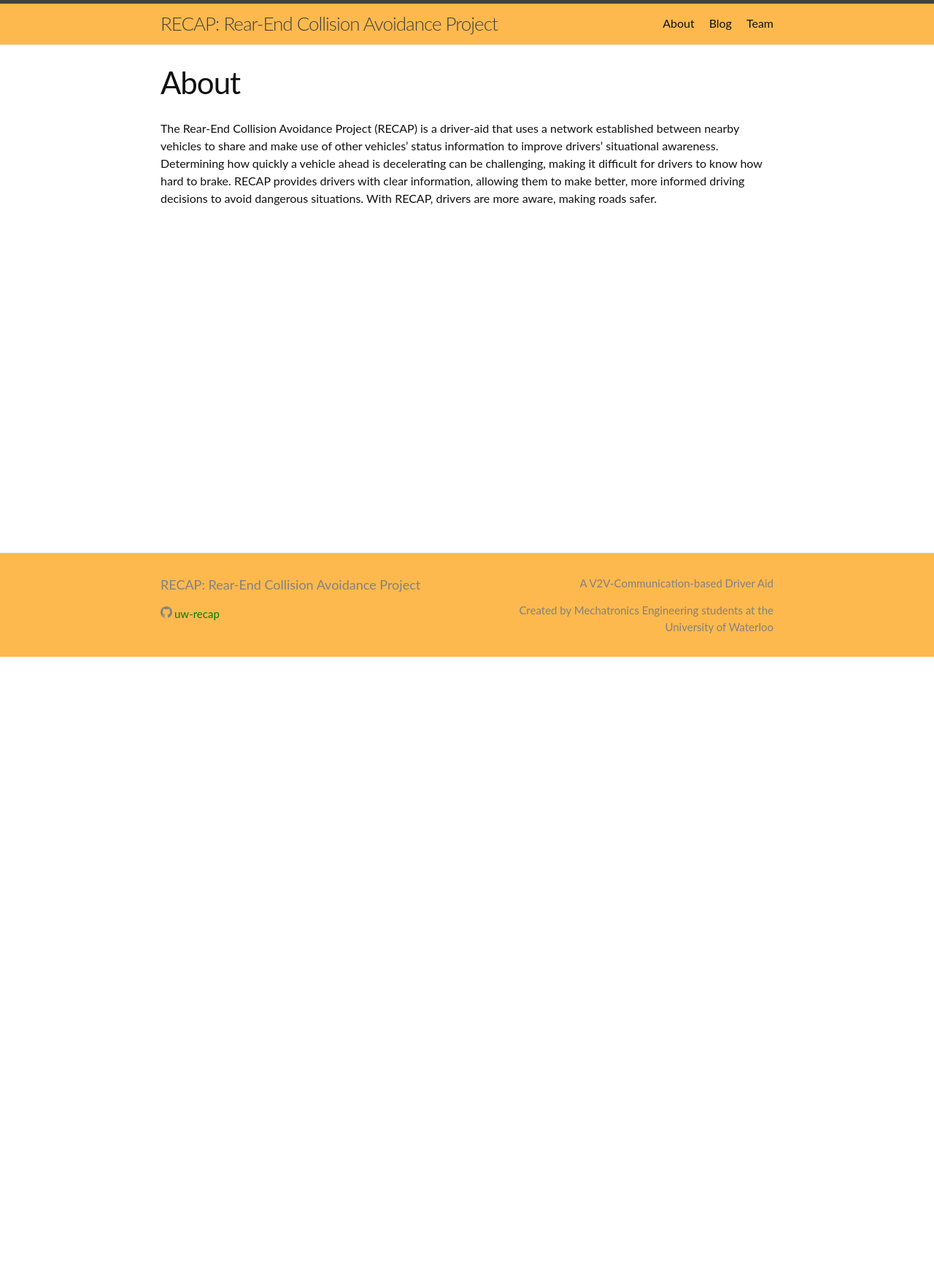
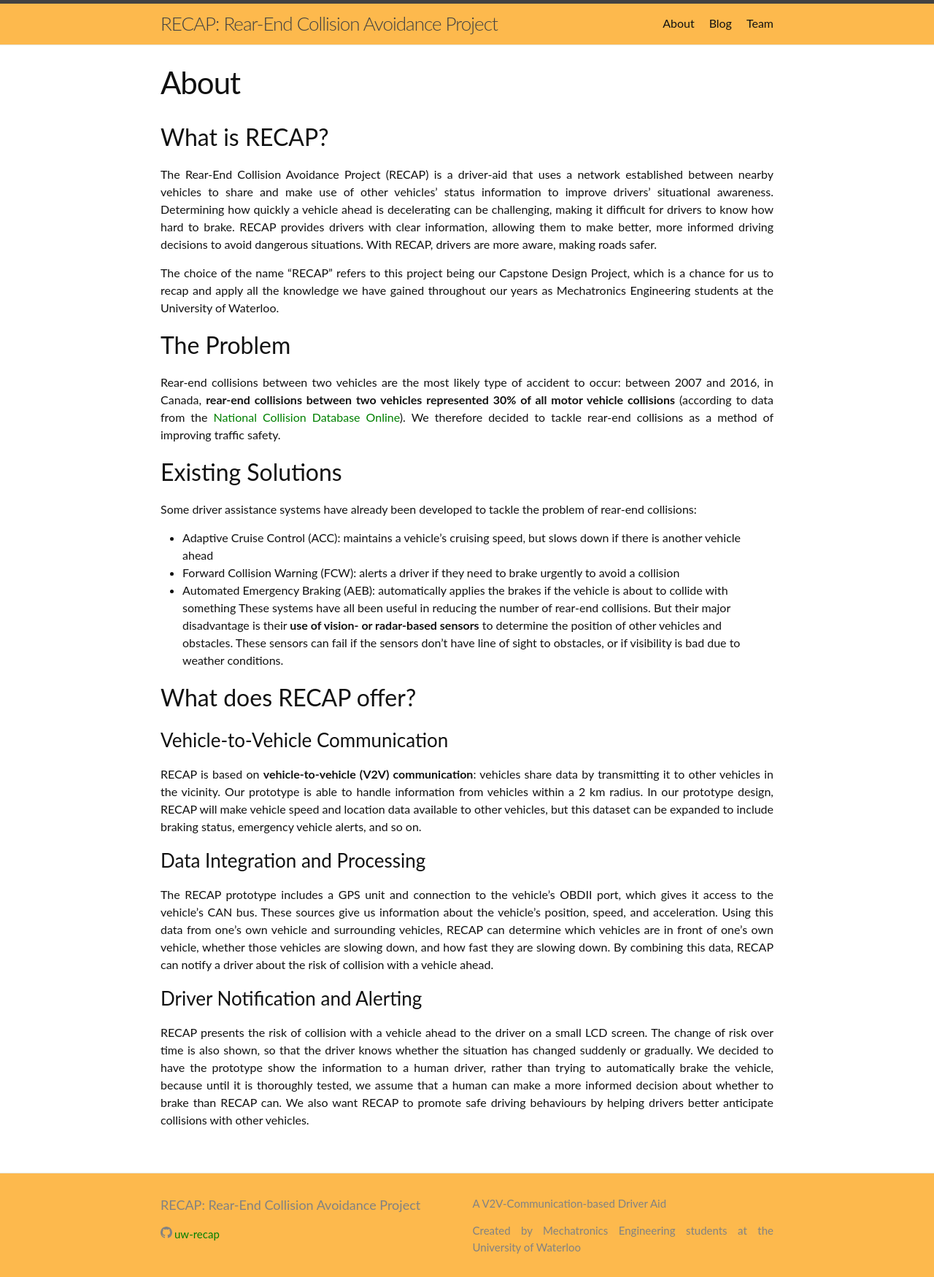
Before and after one commit to uw-recap/uw-recap.github.io, a Jekyll site: the page built from about.md, in a window 1280 px wide. Shown: the whole page at 73% size. Built offline with Jekyll 4.4.1, drawn with Linux system fonts in a browser that asks for light colours; before the commit the page ends 900 px from its top, so only the background shows below that.

Commit message:
About page changes

```diff
--- a/_sass/custom.scss
+++ b/_sass/custom.scss
@@ -1,3 +1,9 @@
+// GLOBAL
+p {
+  text-align: justify;
+}
+
+// HOMEPAGE
 .home-section {
     width: calc(100% - 2*$spacing-unit);
     padding: $spacing-unit;
@@ -28,9 +34,7 @@
     font-size: 30px;
 }
 
-.home-main-text {
-}
-
+// HOMEPAGE MAIN FEATURES
 .home-feature {
   @media screen and (min-width: $on-large) {
     width: calc(33.3% - #{$spacing-unit});
@@ -50,6 +54,7 @@
   display: block;
 }
 
+// FOOTER
 .footer-col-left {
     text-align: left;
     float: left;
--- a/about.md
+++ b/about.md
@@ -3,4 +3,27 @@ layout: page
 title: About
 permalink: /about/
 ---
+## What is RECAP?
 The Rear-End Collision Avoidance Project (RECAP) is a driver-aid that uses a network established between nearby vehicles to share and make use of other vehicles’ status information to improve drivers’ situational awareness. Determining how quickly a vehicle ahead is decelerating can be challenging, making it difficult for drivers to know how hard to brake. RECAP provides drivers with clear information, allowing them to make better, more informed driving decisions to avoid dangerous situations. With RECAP, drivers are more aware, making roads safer.
+
+The choice of the name "RECAP" refers to this project being our Capstone Design Project, which is a chance for us to recap and apply all the knowledge we have gained throughout our years as Mechatronics Engineering students at the University of Waterloo.
+
+## The Problem
+Rear-end collisions between two vehicles are the most likely type of accident to occur: between 2007 and 2016, in Canada, **rear-end collisions between two vehicles represented 30% of all motor vehicle collisions** (according to data from the [National Collision Database Online](http://wwwapps2.tc.gc.ca/saf-sec-sur/7/ncdb-bndc/p.aspx?l=en)). We therefore decided to tackle rear-end collisions as a method of improving traffic safety.
+
+## Existing Solutions
+Some driver assistance systems have already been developed to tackle the problem of rear-end collisions:
+- Adaptive Cruise Control (ACC): maintains a vehicle's cruising speed, but slows down if there is another vehicle ahead
+- Forward Collision Warning (FCW): alerts a driver if they need to brake urgently to avoid a collision
+- Automated Emergency Braking (AEB): automatically applies the brakes if the vehicle is about to collide with something
+These systems have all been useful in reducing the number of rear-end collisions. But their major disadvantage is their **use of vision- or radar-based sensors** to determine the position of other vehicles and obstacles. These sensors can fail if the sensors don't have line of sight to obstacles, or if visibility is bad due to weather conditions.
+
+## What does RECAP offer?
+### Vehicle-to-Vehicle Communication
+RECAP is based on **vehicle-to-vehicle (V2V) communication**: vehicles share data by transmitting it to other vehicles in the vicinity. Our prototype is able to handle information from vehicles within a 2 km radius. In our prototype design, RECAP will make vehicle speed and location data available to other vehicles, but this dataset can be expanded to include braking status, emergency vehicle alerts, and so on.
+
+### Data Integration and Processing
+The RECAP prototype includes a GPS unit and connection to the vehicle's OBDII port, which gives it access to the vehicle's CAN bus. These sources give us information about the vehicle's position, speed, and acceleration. Using this data from one's own vehicle and surrounding vehicles, RECAP can determine which vehicles are in front of one's own vehicle, whether those vehicles are slowing down, and how fast they are slowing down. By combining this data, RECAP can notify a driver about the risk of collision with a vehicle ahead.
+
+### Driver Notification and Alerting
+RECAP presents the risk of collision with a vehicle ahead to the driver on a small LCD screen. The change of risk over time is also shown, so that the driver knows whether the situation has changed suddenly or gradually. We decided to have the prototype show the information to a human driver, rather than trying to automatically brake the vehicle, because until it is thoroughly tested, we assume that a human can make a more informed decision about whether to brake than RECAP can. We also want RECAP to promote safe driving behaviours by helping drivers better anticipate collisions with other vehicles.
```
Also changed, not shown: assets/img/favicon.svg (added), favicon.ico (added).
